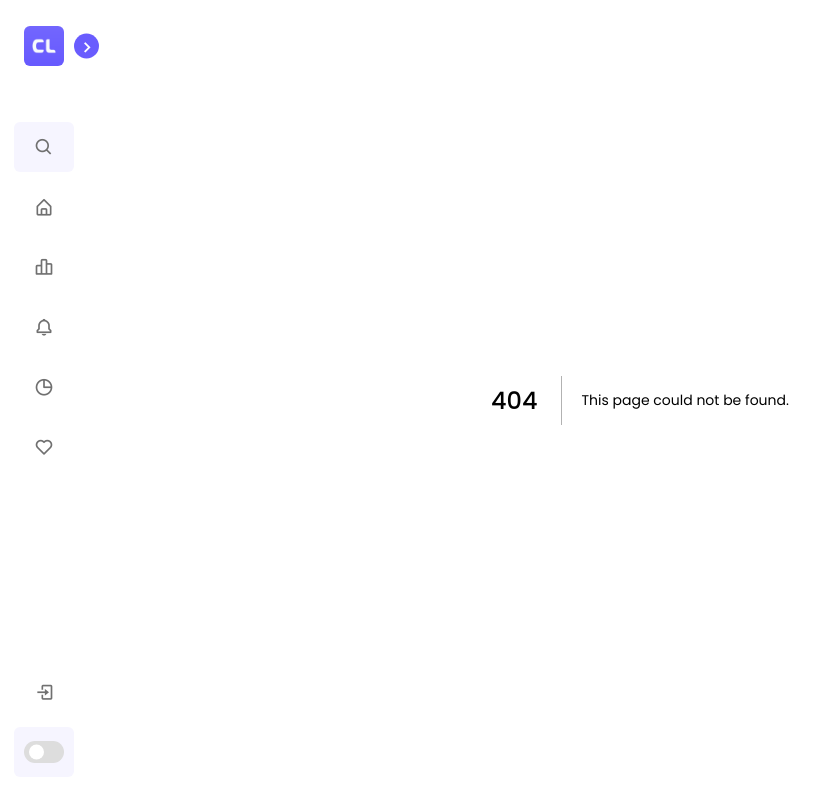
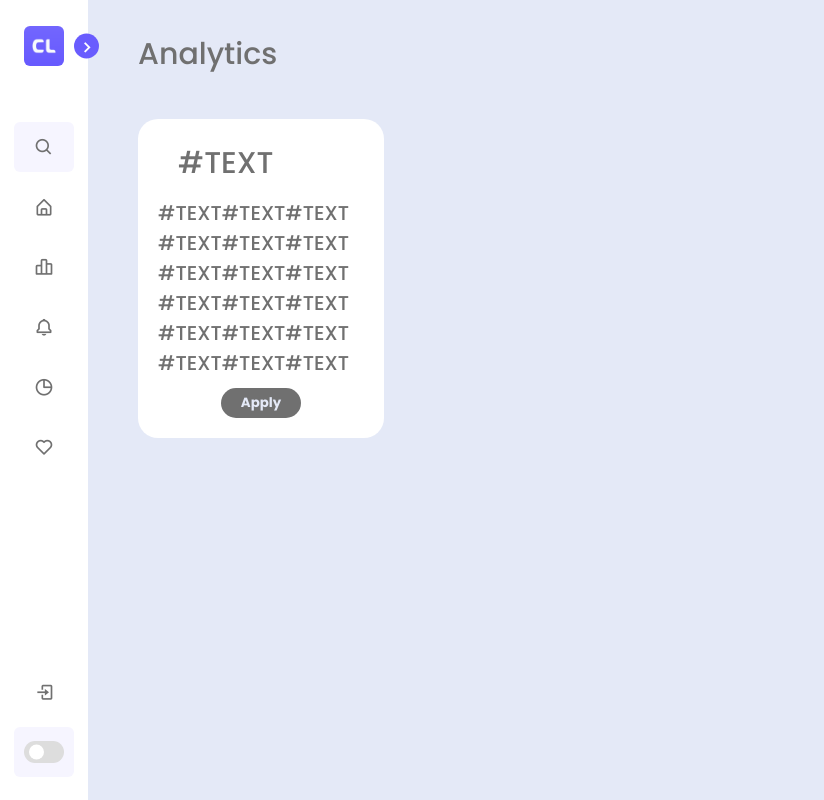
Before and after one commit to SrinSS01/StarsUnitedWebsite, a Next.js app: page /analytics in a window 1280 px wide. Before the commit this address had no page. Shown: the whole page, without its empty margins (0-824 px from the left). Built offline with nearby package versions, Linux system fonts and the light colour scheme.

Commit message:
no comment

```diff
--- /dev/null
+++ b/app/analytics/page.tsx
@@ -0,0 +1,21 @@
+'use client';
+
+import React from "react";
+
+export default () => {
+    return (<section className="section">
+        <div className="text">Analytics</div>
+        <div className={ "info" }>
+            <div className={ "card flex-column w-fit" }>
+                <div className={ "text" }>#TEXT</div>
+                <div className={ "text" } style={{
+                    padding: "0 10px",
+                    fontSize: 20,
+                    inlineSize: 226,
+                    overflowWrap: "break-word"
+                }}>#TEXT#TEXT#TEXT#TEXT#TEXT#TEXT#TEXT#TEXT#TEXT#TEXT#TEXT#TEXT#TEXT#TEXT#TEXT#TEXT#TEXT#TEXT</div>
+                <input type={ "button" } value={ "Apply" } className={ "card-button" }/>
+            </div>
+        </div>
+    </section>)
+}
--- a/app/globals.css
+++ b/app/globals.css
@@ -354,6 +354,9 @@ body.dark .section .text {
     border-radius: 20px;
     width: fit-content;
     border: 0;
+    font-weight: bold;
+    color: var(--body-color);
+    background: var(--text-color);
 }
 
 .flex-column {
```
Also changed, not shown: app/clan/page.tsx (+10 -0 lines).
